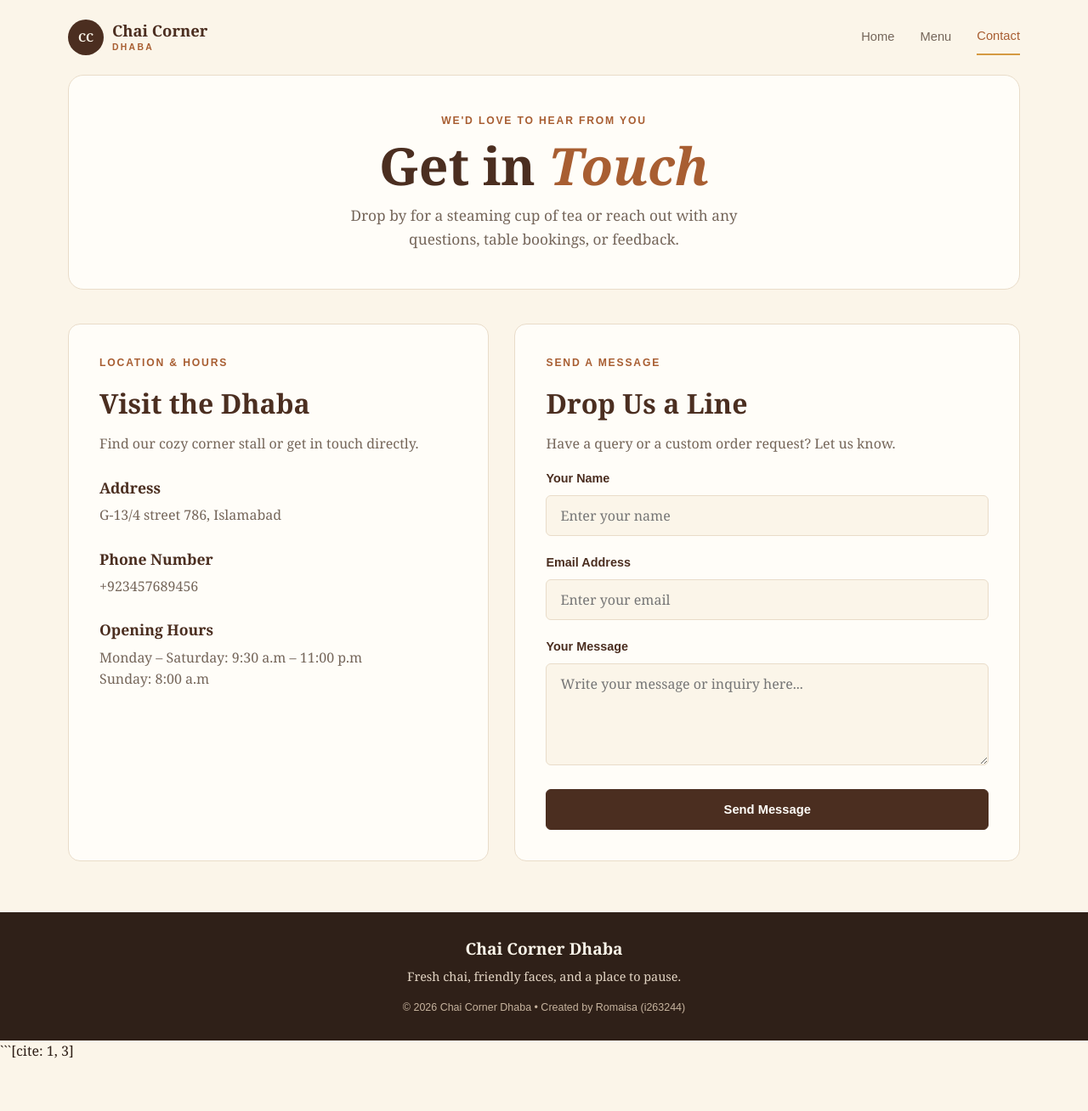
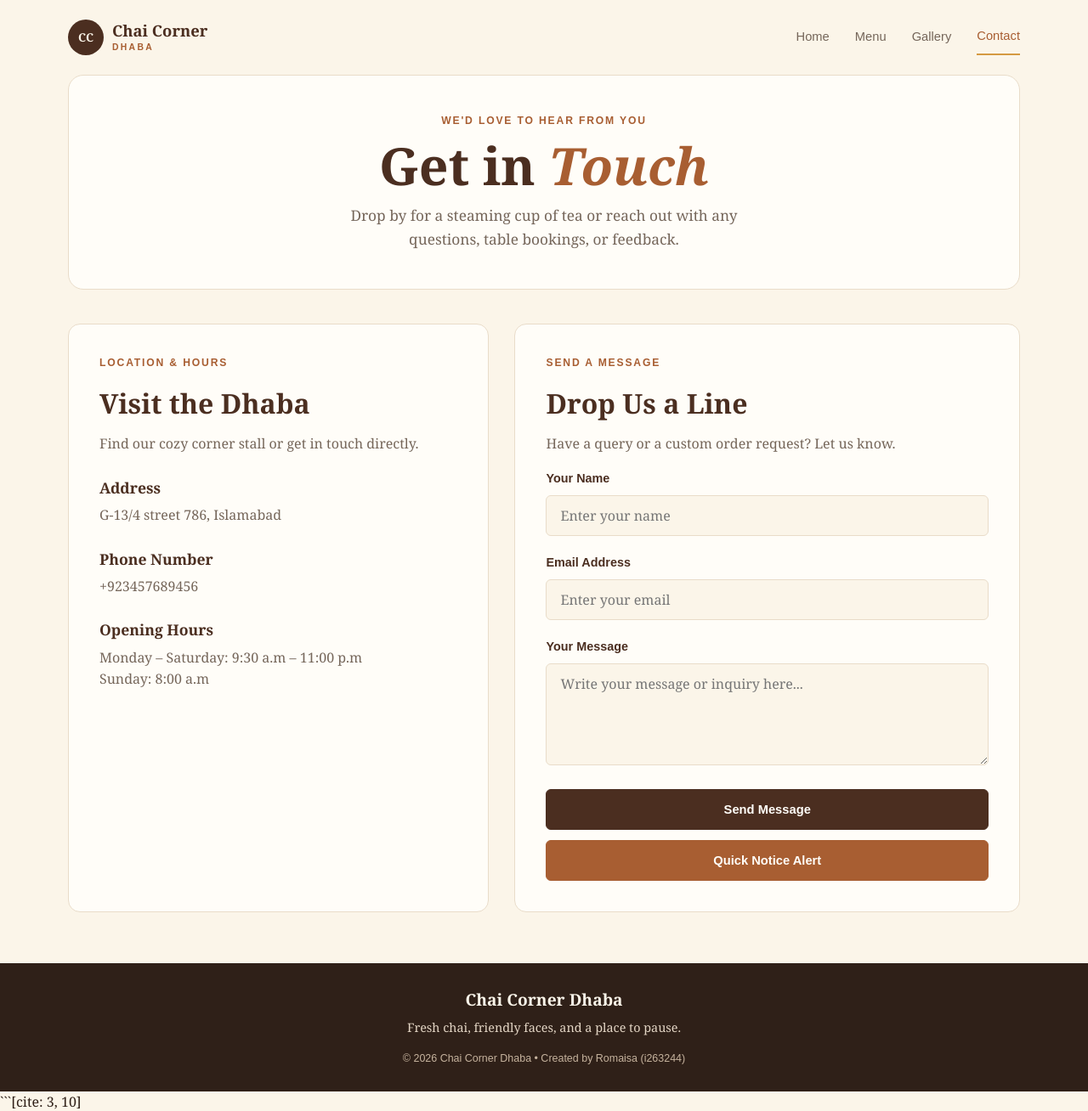
Before and after one commit to romaisa6/chai_dhaba, a plain HTML site: page CONTACT.html in a window 1280 px wide. Shown: the whole page at 85% size. Before the commit the page ends 1251 px from the top, so only its background shows below. Drawn offline with Linux system fonts and the light colour scheme.

Commit message:
Add contact form confirmation message

````diff
--- a/CONTACT.html
+++ b/CONTACT.html
@@ -128,6 +128,7 @@
     <nav aria-label="Main navigation">
       <a href="index.html">Home</a>
       <a href="menu.html">Menu</a>
+      <a href="gallery.html">Gallery</a>
       <a class="active" href="contact.html">Contact</a>
     </nav>
   </header>
@@ -188,6 +189,11 @@
           </div>
 
           <button class="button button-submit" type="submit">Send Message</button>
+
+          <!-- New button with window.alert() matching design -->
+          <button class="button button-submit" type="button" onclick="window.alert('Thank you for connecting with Chai Corner Dhaba! We will get back to you shortly.');" style="margin-top: 12px; background: var(--chai); border-color: var(--chai);">
+            Quick Notice Alert
+          </button>
         </form>
       </section>
     </div>
@@ -200,4 +206,4 @@
   </footer>
 </body>
 </html>
-```[cite: 1, 3]
+```[cite: 3, 10]
````
